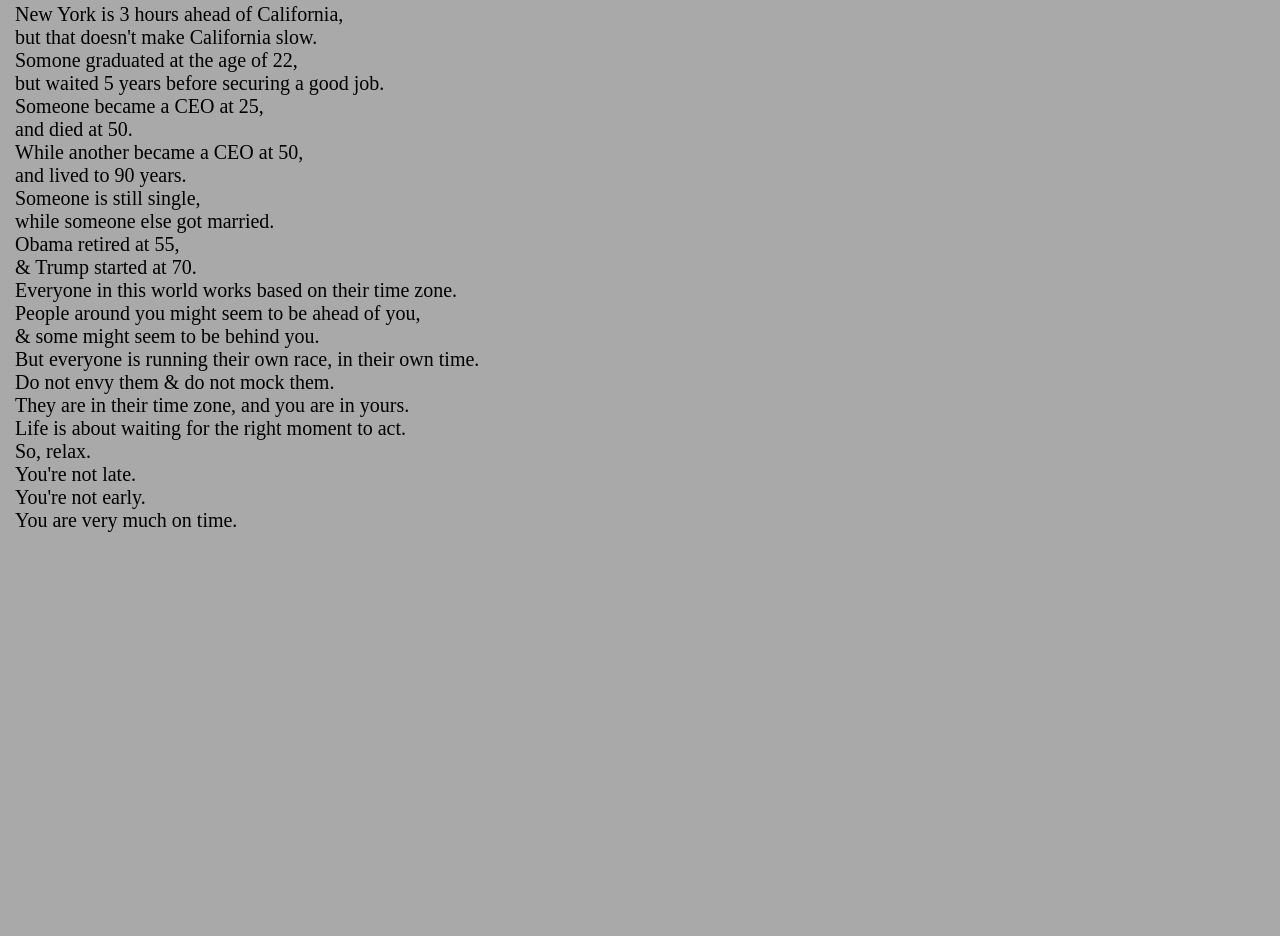
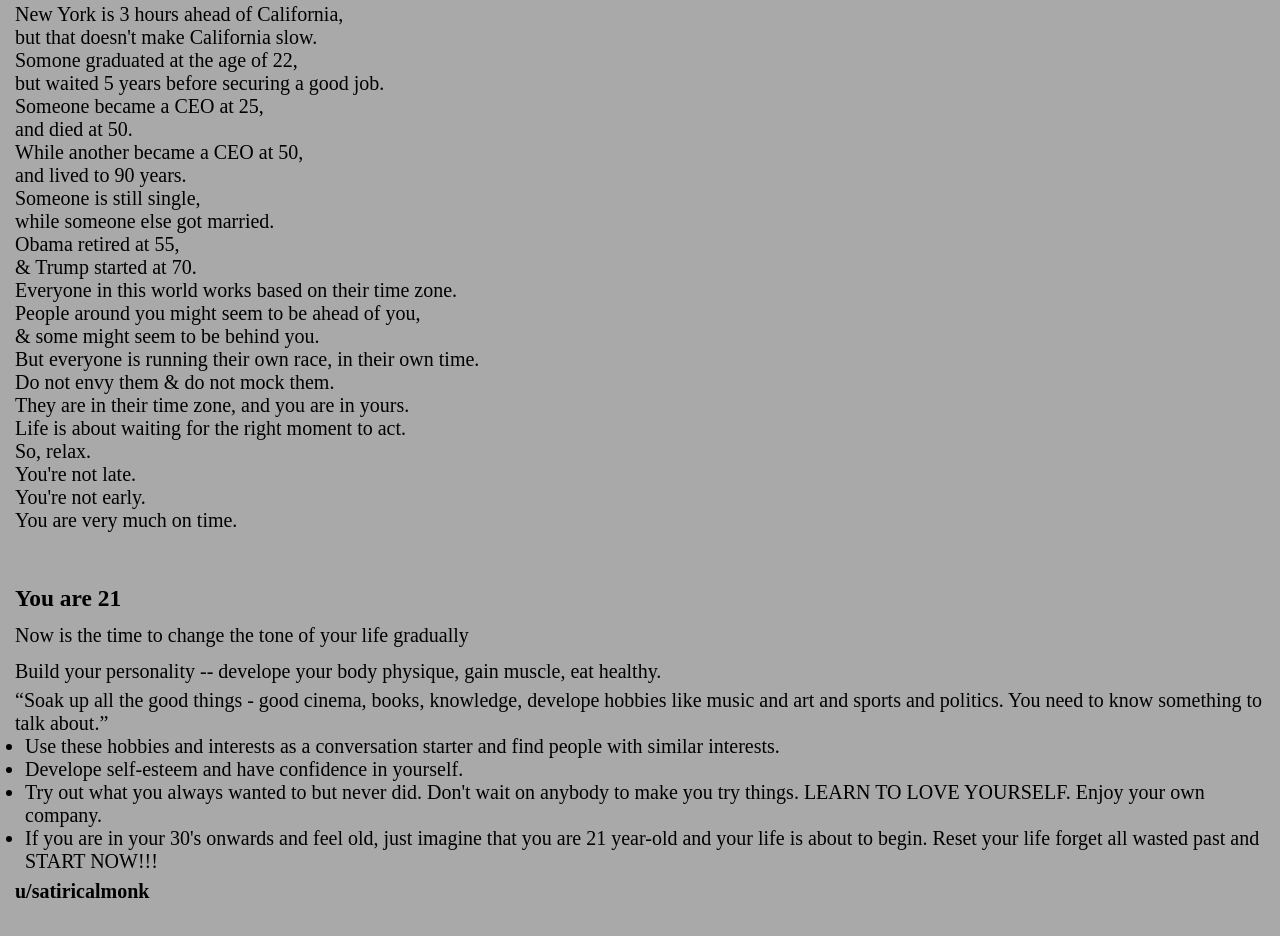
Before and after one commit to ninthshark/motivation-quotes, a plain HTML site: page index.html in a window 1280 px wide. Shown: the part 5294-6230 px from the top of the page. Before the commit the page ends 5887 px from the top, so only its background shows below. Drawn offline with Linux system fonts and the light colour scheme.

Commit message:
Add you are 21

```diff
--- a/index.html
+++ b/index.html
@@ -46,6 +46,9 @@
           </li>
           <li>
             <a href="#article6">You are very much on time</a>
+          </li>
+          <li>
+            <a href="#article7">You are 21</a>
           </li>
         </ul>
       </div>
@@ -306,6 +309,37 @@
             <span>You are very much on time.</span>
           </p>
         </div>
+        <div id="article7" class="article">
+          <h3>You are 21</h3>
+          <p>Now is the time to change the tone of your life gradually</p>
+          <p>
+            Build your personality -- develope your body physique, gain muscle,
+            eat healthy.
+          </p>
+          <q
+            >Soak up all the good things - good cinema, books, knowledge,
+            develope hobbies like music and art and sports and politics. You
+            need to know something to talk about.</q
+          >
+          <ul>
+            <li>
+              Use these hobbies and interests as a conversation starter and find
+              people with similar interests.
+            </li>
+            <li>Develope self-esteem and have confidence in yourself.</li>
+            <li>
+              Try out what you always wanted to but never did. Don't wait on
+              anybody to make you try things. LEARN TO LOVE YOURSELF. Enjoy your
+              own company.
+            </li>
+            <li>
+              If you are in your 30's onwards and feel old, just imagine that
+              you are 21 year-old and your life is about to begin. Reset your
+              life forget all wasted past and START NOW!!!
+            </li>
+          </ul>
+          <p><strong>u/satiricalmonk</strong></p>
+        </div>
       </main>
     </div>
     <script src="script.js"></script>
--- a/style.css
+++ b/style.css
@@ -67,6 +67,10 @@ p span {
 .nav li a {
   color: #000000cc;
   text-decoration: none;
+  text-overflow: ellipsis;
+
+  white-space: nowrap;
+  overflow: hidden;
 }
 
 .change .bar {
@@ -107,10 +111,8 @@ img {
   margin: 20px 0;
 }
 
-pre {
-  font-family: inherit;
-  font-size: inherit;
-  word-wrap: break-word;
+ul {
+  margin-left: 10px;
 }
 
 @media (max-width: 600px) {
@@ -126,6 +128,13 @@ pre {
   .eng-article {
     font-size: 22px;
   }
+
+  .nav li a {
+    text-overflow: ellipsis;
+
+    white-space: nowrap;
+    overflow: hidden;
+  }
 }
 
 /* .qoute-list {
```
